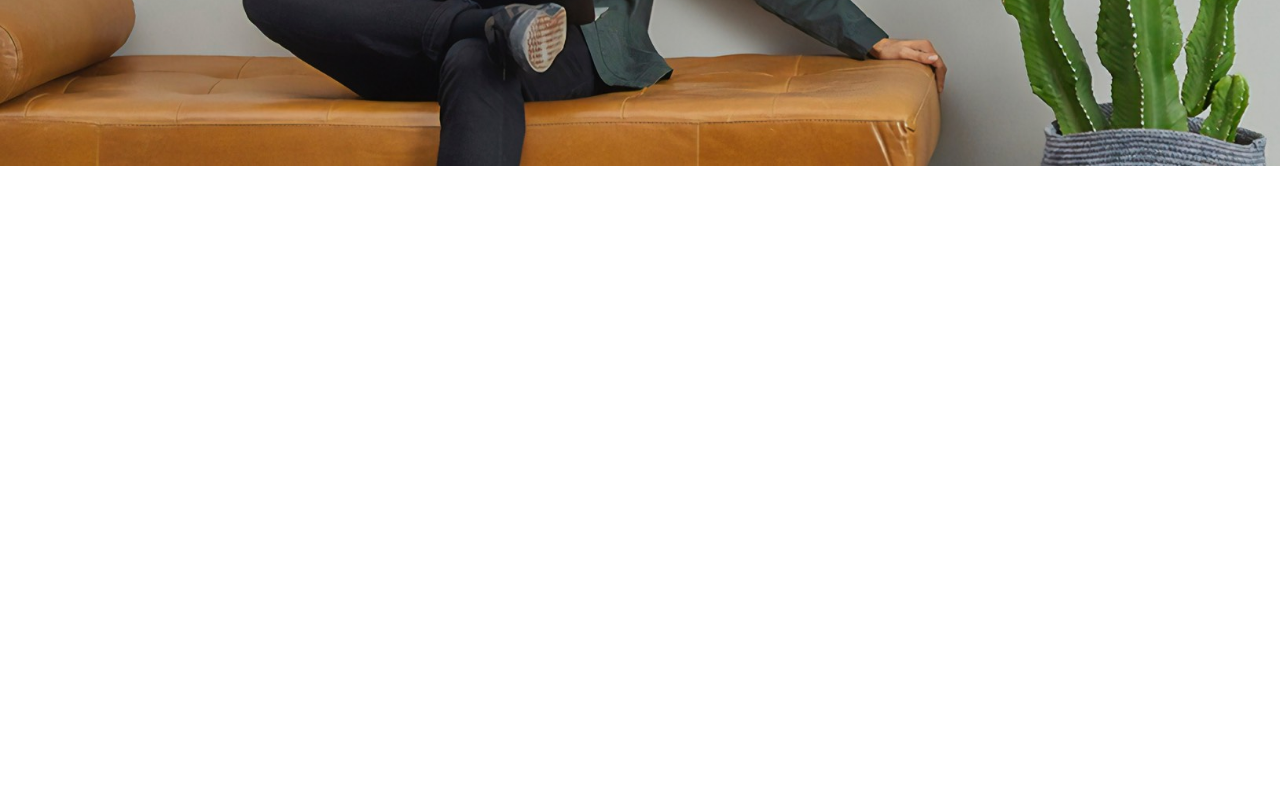
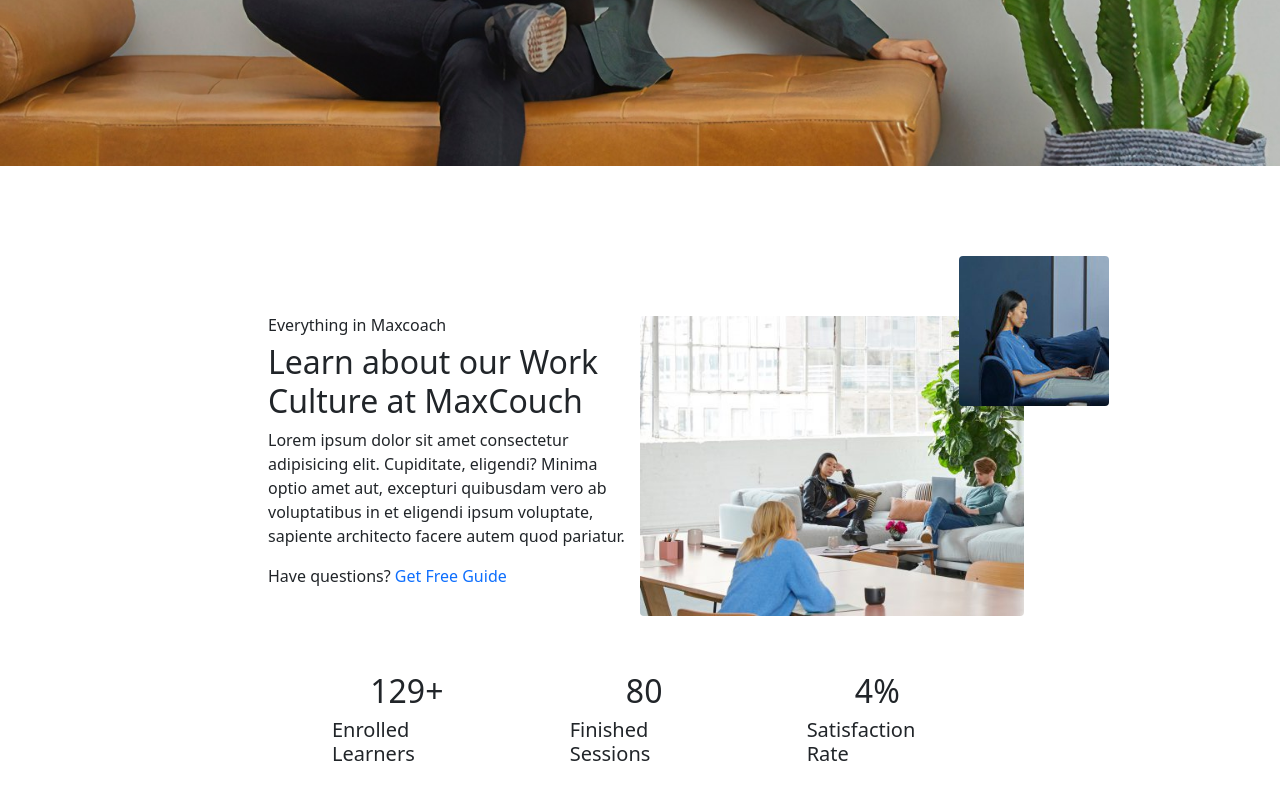
Before and after one commit to MarcoInchingoli89/proj-html-vuejs, a Vue app: page / in a window 1280 px wide. Shown: the part 440-1240 px from the top of the page. Before the commit the page ends 800 px from the top, so only its background shows below. Built offline with nearby package versions, Linux system fonts and the light colour scheme.

Commit message:
Add Basic Layout Section 1 Main

```diff
--- a/src/App.vue
+++ b/src/App.vue
@@ -10,10 +10,75 @@
 
 <template>
   <AppHeader />
+
+  <main id="site_main">
+    <section class="overview">
+      <div class="container">
+        <div class="row row-cols-2">
+          <div class="col overview_text">
+            <h6>Everything in <span>Maxcoach</span></h6>
+            <h2>Learn about our <span>Work Culture</span> at MaxCouch</h2>
+            <p>Lorem ipsum dolor sit amet consectetur adipisicing elit. Cupiditate, eligendi? Minima optio amet aut,
+              excepturi quibusdam vero ab voluptatibus in et eligendi ipsum voluptate, sapiente architecto facere autem
+              quod pariatur.</p>
+            <p>Have questions? <a class="text-decoration-none" href="#">Get Free Guide</a></p>
+          </div>
+          <div class="col overview_image rounded-1">
+            <img class="rounded-1" width="150"
+              src="./assets/img/about-us-01-ohkia3qg98rq9vg3s0mn2hkflr1migdqdw370qnegc.jpg" alt="">
+          </div>
+        </div>
+        <div class="stats_overview d-flex my-4 justify-content-center gap-4">
+          <div class="enrolled_learners stats_padding fs-1">
+            <h2 class="text-center">129+</h2>
+            <h5>Enrolled Learners</h5>
+          </div>
+          <div class="finished_sessions fs-1 stats_padding_y">
+            <h2 class="text-center">80</h2>
+            <h5>Finished Sessions</h5>
+          </div>
+          <div class="satisfaction_rate stats_padding fs-1">
+            <h2 class="text-center">4%</h2>
+            <h5>Satisfaction Rate</h5>
+          </div>
+        </div>
+      </div>
+    </section>
+  </main>
 </template>
 
 <style lang="scss" scoped>
+.container {
+  max-width: 60%;
+}
 
+.overview_image {
+  background-image: url('./assets/img/stock-full-hd-10-ohki1ayywq3cqutettrncduujpoaorifqu4relt2ts.jpg');
+  background-size: cover;
+  margin-top: 150px;
+  height: 300px;
+  position: relative;
+
+  img {
+    position: absolute;
+    left: 83%;
+    bottom: 70%;
+  }
+}
+
+.overview_text {
+  margin-top: 150px;
+}
+
+.stats_overview {
+  .stats_padding {
+    padding: 2rem 4rem;
+  }
+
+  .stats_padding_y {
+    padding: 2rem 0;
+  }
+}
 </style>
 
 <!-- TODO -->
```
